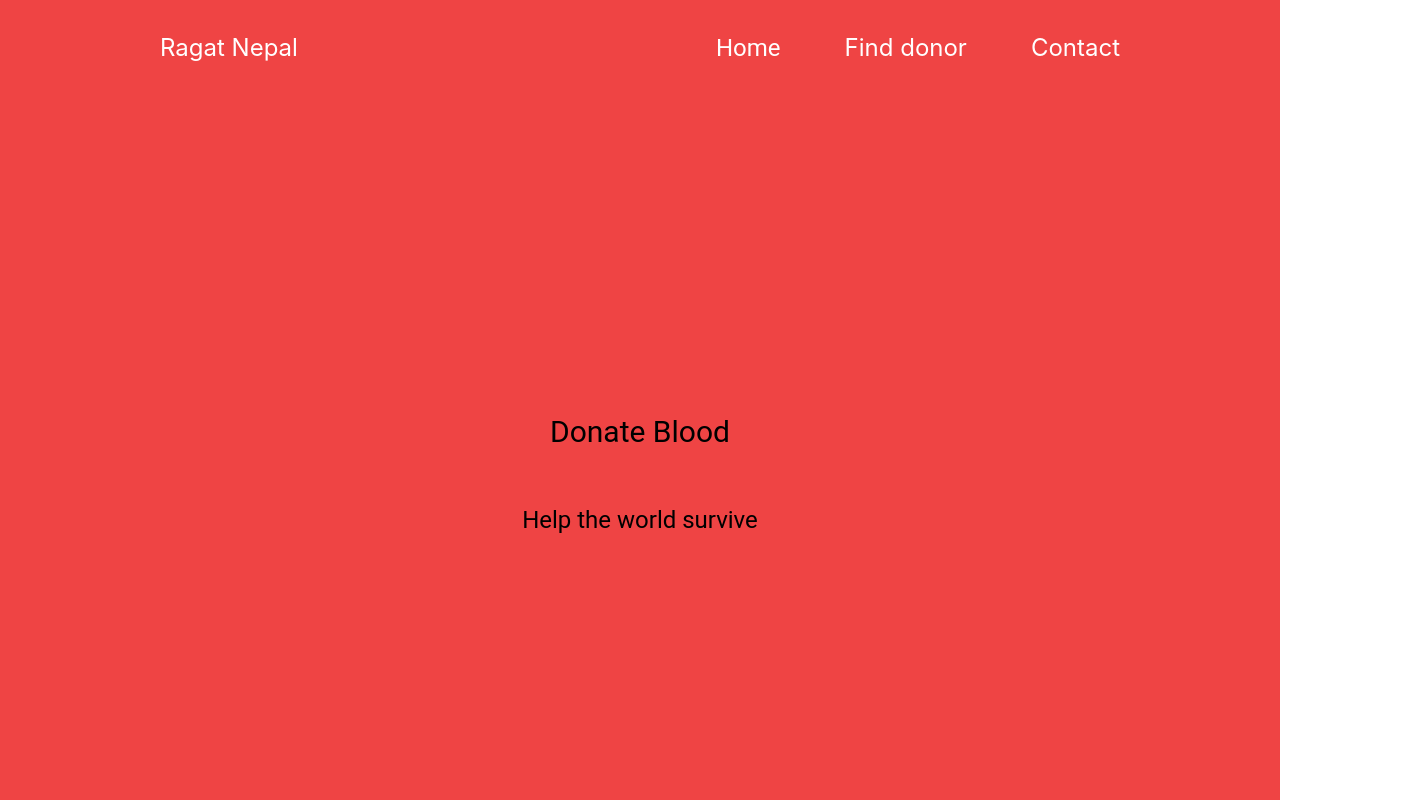
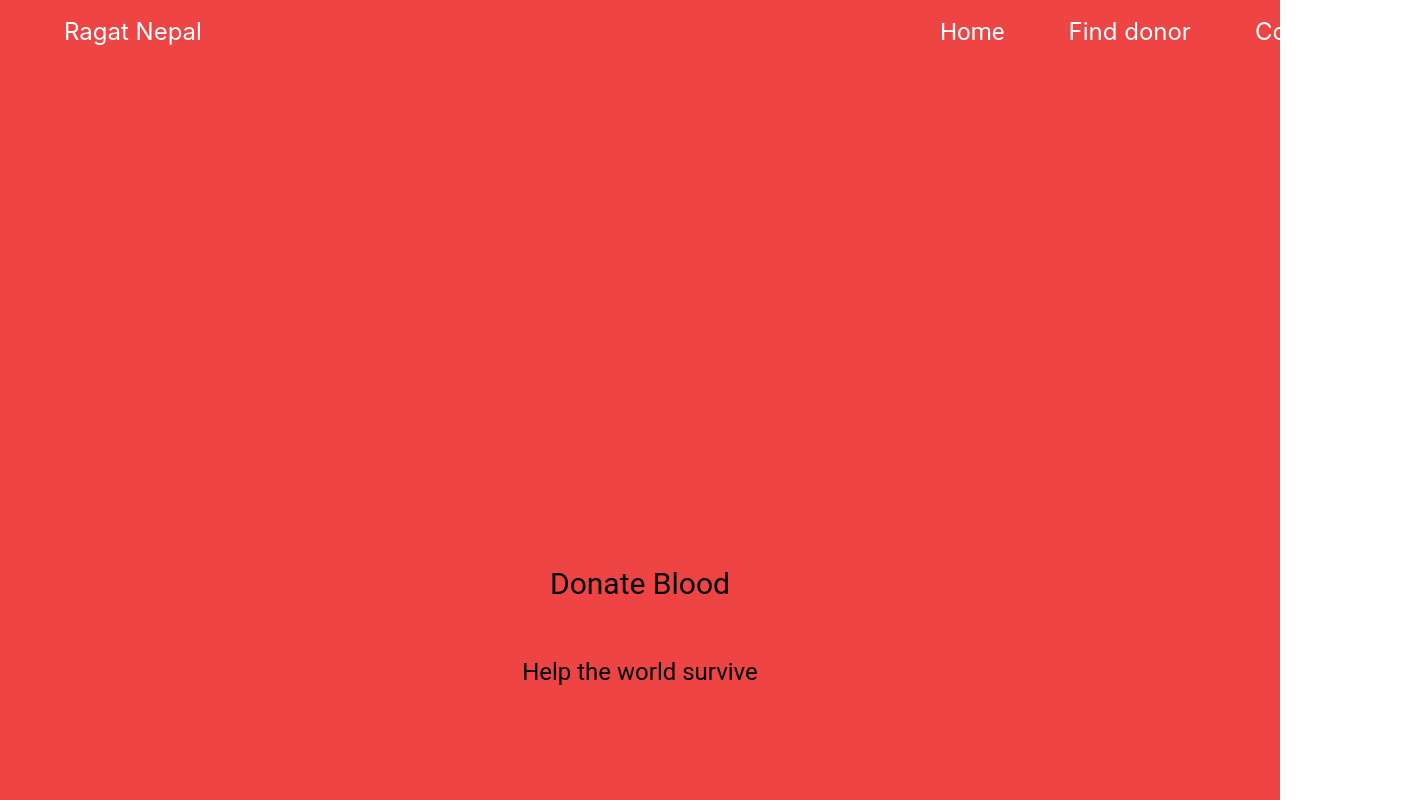
Before and after one commit to bhattaraisushma/RagatNepal, a React (Create React App) app: page / in a window 1280 px wide. Shown: the top 800 px of the page, 1408 px wide, since content can reach past the window. Built offline with nearby package versions, Linux system fonts and the light colour scheme.

Commit message:
scroll and change color

```diff
--- a/src/components/Home.js
+++ b/src/components/Home.js
@@ -4,14 +4,14 @@ import { home } from '../data'
 
 const Home = () => {
   return (
-    <>
+    <div className='bg-red-500'>
     <Navbar/>
-    <div className=' bg-red-500 flex flex-col justify-center items-center h-screen  w-screen text-2xl font-fontRoboto '>
+    <div className=' bg-red-500 flex flex-col justify-center items-center h-[70rem]  w-screen text-2xl font-fontRoboto '>
 
 <p className=' text-3xl '>{home.title}</p>
 <p>{home.content}</p>
   </div>
-  </>
+  </div>
   )
 }
 export default Home
--- a/src/components/Navbar.js
+++ b/src/components/Navbar.js
@@ -1,14 +1,27 @@
+import { useState } from "react"
 
 
 const Navbar = () => {
 
+     const[scroll,setScroll]=useState(false)
 
+     const change=()=>{
+      if(window.scrollY>=100)
+      {
+        setScroll(true);
 
+      }
+      else{
+        setScroll(false)
+      }
+     }
+
+   window.addEventListener('scroll',change)
   return (
 
 
-    <div className=' flex flex-row px-[10rem] pt-2 h-[4rem] justify-center text-2xl  text-white bg-red-500 '>
-        <p className='flex-grow font-Inter text-2xl'>Ragat Nepal</p>
+    <div className={ ` ${ scroll ? 'sticky top-0  bg-red-900  ': " "} flex flex-row w-[100%] h-[4rem] justify-between items-center text-2xl  text-white   px-[4rem] ` }>
+        <p className=' font-Inter text-2xl'>Ragat Nepal</p>
         <span className='flex flex-row float-end gap-[4rem] font-fontRoboto"'>
         <p className="font-fontRoboto">Home</p>
         <p>Find donor</p>
```
